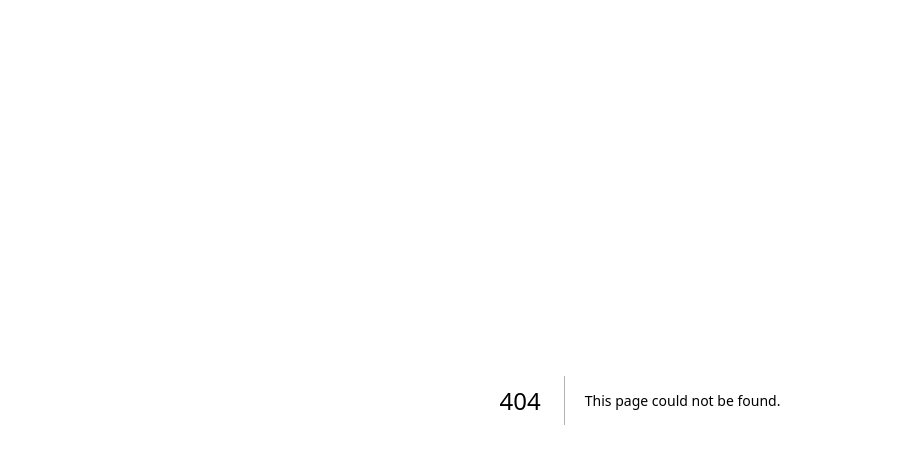
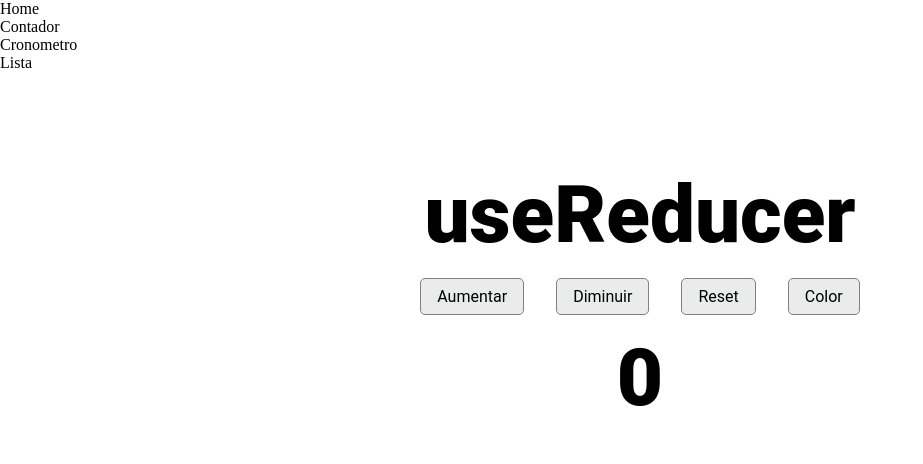
Before and after one commit to andpeicunha/jest-mock-svg, a Next.js app: page /components/contador in a window 1280 px wide. Before the commit this address had no page. Shown: the top 464 px of the page, without its empty margins (0-923 px from the left). Built offline with nearby package versions, Linux system fonts and the light colour scheme.

Commit message:
feat: :sparkles: navbar

```diff
--- /dev/null
+++ b/pages/components/contador.tsx
@@ -0,0 +1,40 @@
+import React, { useReducer } from "react";
+import styles from "@/styles/Home.module.css";
+import Navbar from "./navbar";
+
+function reducer(state: any, action: any) {
+  switch (action.type) {
+    case "increment":
+      return { ...state, count: state.count + 1 };
+    case "decrement":
+      return { ...state, count: state.count - 1 };
+    case "reset":
+      return { ...state, count: 0 };
+    case "changeColor":
+      const currentColor = state.color;
+      const newColor = !currentColor;
+      return { ...state, color: newColor };
+    default:
+      return state;
+  }
+}
+
+export default function contador() {
+  const [state, dispatch] = useReducer(reducer, { count: 0, color: false });
+
+  return (
+    <>
+      <Navbar />
+      <main className={`${styles.main} ${state.color ? styles.bg : ""}`}>
+        <span>useReducer</span>
+        <div className={styles.container}>
+          <button onClick={() => dispatch({ type: "increment" })}>Aumentar</button>
+          <button onClick={() => dispatch({ type: "decrement" })}>Diminuir</button>
+          <button onClick={() => dispatch({ type: "reset" })}>Reset</button>
+          <button onClick={() => dispatch({ type: "changeColor" })}>Color</button>
+        </div>
+        <span>{state.count}</span>
+      </main>
+    </>
+  );
+}
--- /dev/null
+++ b/pages/components/cronometro.tsx
@@ -0,0 +1,5 @@
+import React from "react";
+
+export function Cronometro() {
+  return <div>cronometro</div>;
+}
--- /dev/null
+++ b/pages/components/navbar.tsx
@@ -0,0 +1,38 @@
+import React from "react";
+import Link from "next/link";
+
+interface ButtonProps {
+  href: string;
+  value: string;
+  onClick?: () => void;
+  ref?: string;
+}
+
+function MyButton(props: ButtonProps) {
+  return (
+    <a href={props.href} onClick={props.onClick} ref={props.ref}>
+      {props.value}
+    </a>
+  );
+}
+
+export default function Navbar() {
+  return (
+    <div>
+      <ul>
+        <li>
+          <MyButton href="/" value="Home" />
+        </li>
+        <li>
+          <MyButton href="/components/contador" value="Contador" />
+        </li>
+        <li>
+          <MyButton href="/components/cronometro" value="Cronometro" />
+        </li>
+        <li>
+          <MyButton href="/components/lista" value="Lista" />
+        </li>
+      </ul>
+    </div>
+  );
+}
```
Also changed, not shown: pages/index.tsx (+4 -35 lines).
